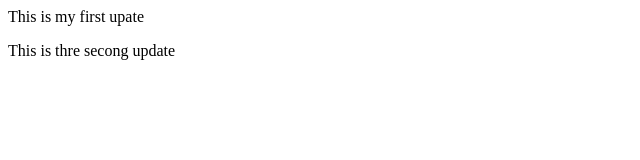
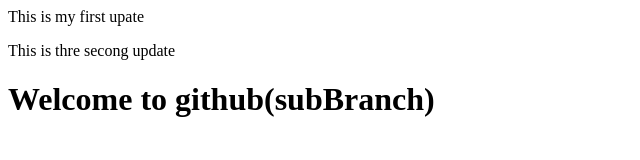
Before and after one commit to michaelkumar8899/TestRepository, a plain HTML site: page index.html in a window 1280 px wide. Shown: the whole page, without its empty margins (0-640 px from the left). Drawn offline with Linux system fonts and the light colour scheme.

Commit message:
Sub-branch update

```diff
--- a/index.html
+++ b/index.html
@@ -1,2 +1,3 @@
 <p>This is my first upate</p>
 <p>This is thre secong update</p>
+<h1>Welcome to github(subBranch)</h1>
```
